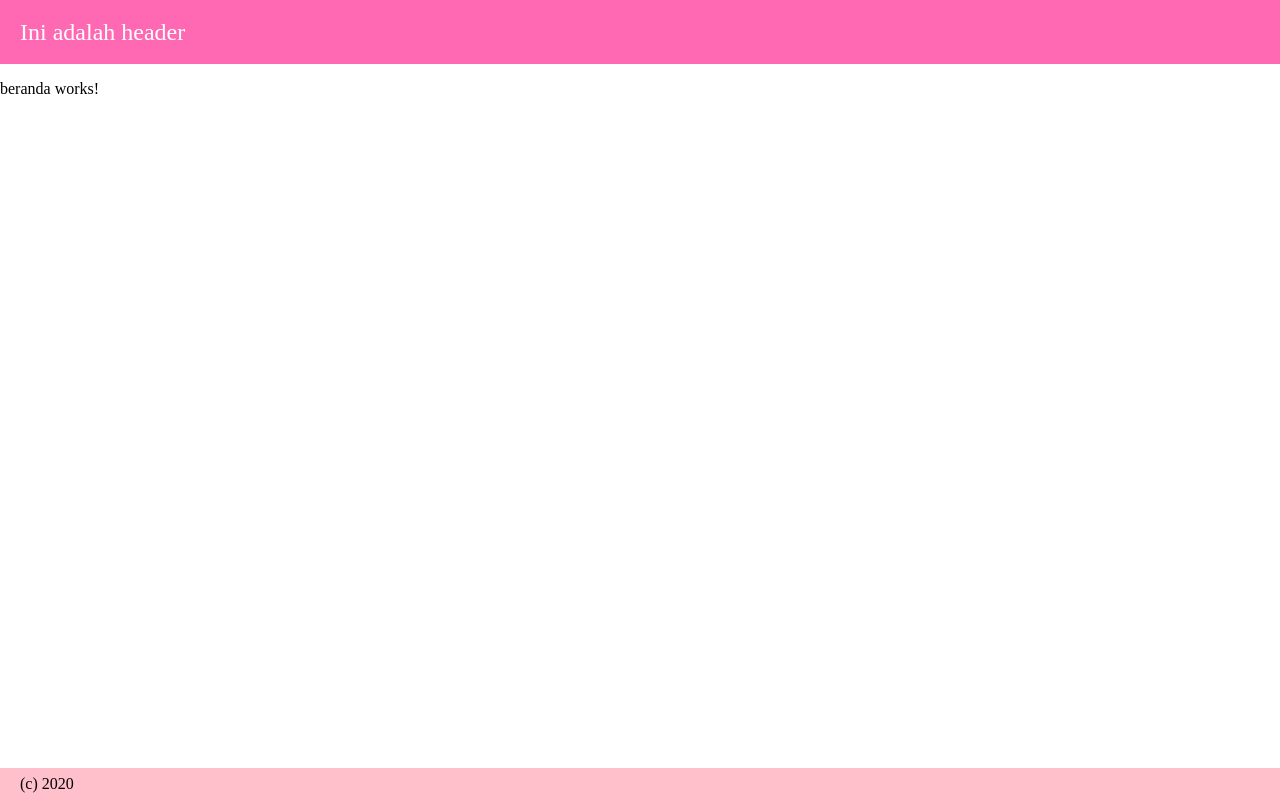
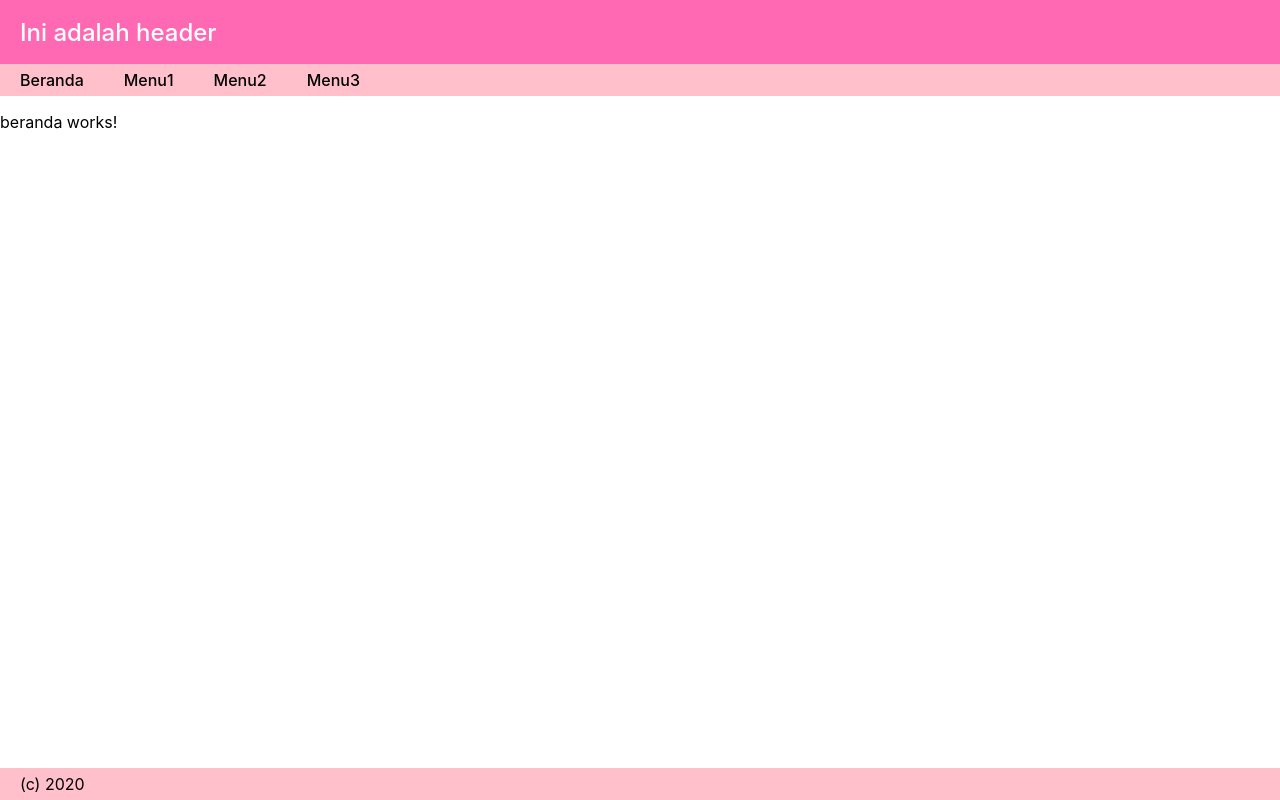
Before and after one commit to luqeckr/angular-demo-app, an Angular app: page / in a window 1280 px wide. Built offline with nearby package versions, Linux system fonts and the light colour scheme.

Commit message:
komponen with routing, lazy-load

```diff
--- a/src/app/app-routing.module.ts
+++ b/src/app/app-routing.module.ts
@@ -1,8 +1,12 @@
 import { NgModule } from '@angular/core';
 import { Routes, RouterModule } from '@angular/router';
+import { BerandaComponent } from './beranda/beranda.component';
 
 
-const routes: Routes = [];
+const routes: Routes = [
+  { path: '', component: BerandaComponent },
+  { path: 'menu1', loadChildren: () => import('./menu1/menu1.module').then(m => m.Menu1Module) }
+];
 
 @NgModule({
   imports: [RouterModule.forRoot(routes)],
--- a/src/app/app.component.html
+++ b/src/app/app.component.html
@@ -1,3 +1,3 @@
 <app-header></app-header>
-<app-beranda></app-beranda>
+<router-outlet></router-outlet>
 <app-footer></app-footer>
--- a/src/app/header/header.component.html
+++ b/src/app/header/header.component.html
@@ -1,3 +1,9 @@
 <div class="header">
     Ini adalah header
 </div>
+<div class="menu">
+    <div class="home" routerLink="/">Beranda</div>
+    <div class="menu1" routerLink="/menu1">Menu1</div>
+    <div class="menu2">Menu2</div>
+    <div class="menu3">Menu3</div>
+</div>
--- a/src/app/header/header.component.less
+++ b/src/app/header/header.component.less
@@ -2,9 +2,24 @@
     width: 100%;
     height: 64px;
     font-size: x-large;
+    font-weight: 500;
     background-color: hotpink;
     color: white;
     display: flex;
     align-items: center;
     padding-left: 20px;
 }
+
+.menu {
+    width: 100%;
+    height: 32px;
+    background-color: pink;
+    color: black;
+    font-weight: 500;
+    display: inline-flex;
+    align-items: center;
+    >div {
+        display: inline;
+        padding: 10px 20px;
+    }
+}
--- /dev/null
+++ b/src/app/menu1/menu1-routing.module.ts
@@ -0,0 +1,12 @@
+import { NgModule } from '@angular/core';
+import { Routes, RouterModule } from '@angular/router';
+
+import { Menu1Component } from './menu1.component';
+
+const routes: Routes = [{ path: '', component: Menu1Component }];
+
+@NgModule({
+  imports: [RouterModule.forChild(routes)],
+  exports: [RouterModule]
+})
+export class Menu1RoutingModule { }
--- /dev/null
+++ b/src/app/menu1/menu1.component.html
@@ -0,0 +1 @@
+<p>menu1 works!</p>
--- /dev/null
+++ b/src/app/menu1/menu1.component.ts
@@ -0,0 +1,15 @@
+import { Component, OnInit } from '@angular/core';
+
+@Component({
+  selector: 'app-menu1',
+  templateUrl: './menu1.component.html',
+  styleUrls: ['./menu1.component.less']
+})
+export class Menu1Component implements OnInit {
+
+  constructor() { }
+
+  ngOnInit(): void {
+  }
+
+}
--- a/src/styles.less
+++ b/src/styles.less
@@ -1,4 +1,5 @@
 /* You can add global styles to this file, and also import other style files */
 body {
     margin: 0;
+    font-family: -apple-system, BlinkMacSystemFont, 'Segoe UI', Roboto, Oxygen, Ubuntu, Cantarell, 'Open Sans', 'Helvetica Neue', sans-serif;
 }
```
Also changed, not shown: src/app/menu1/menu1.module.ts (added, +15 -0 lines), src/app/menu1/menu1.component.less (added), 1 other file (tests, documents, lock files or other folders).
